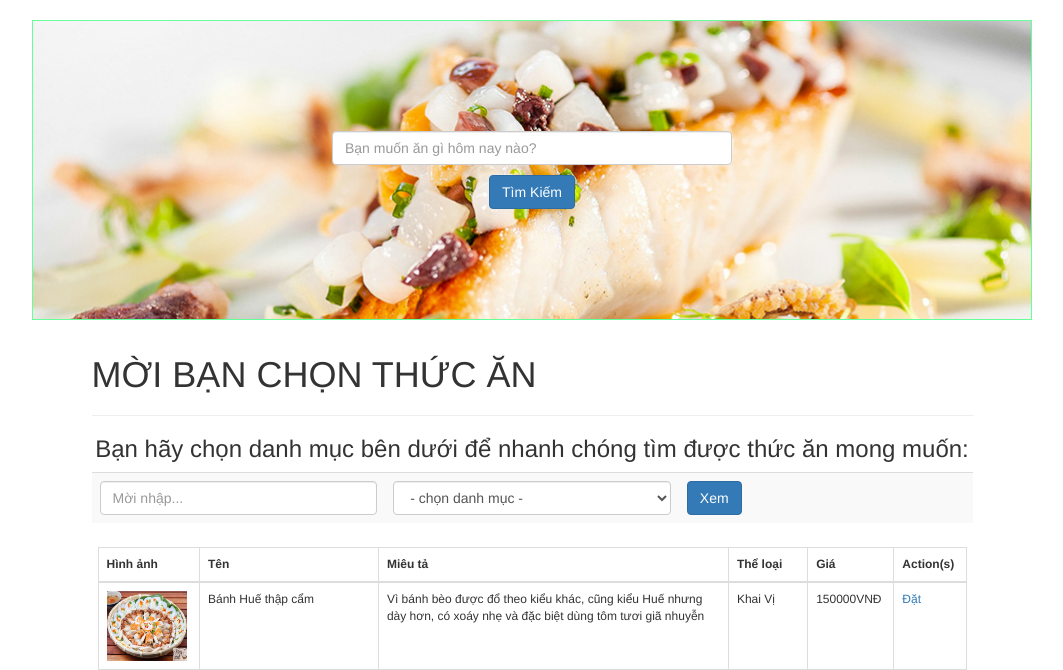
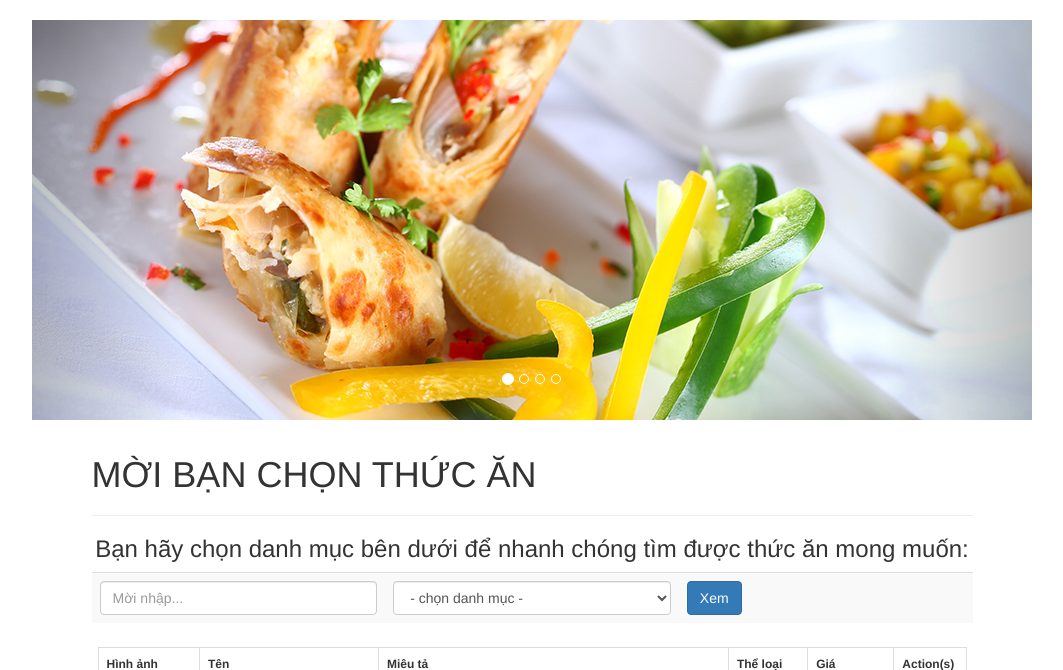
Before and after one commit to vankien96/CongNgheWeb, a PHP site: page /foodzone.php in a window 1280 px wide. Shown: the part 66-736 px from the top of the page, without its empty margins (108-1171 px from the left). Run offline with PHP 8.4, Linux system fonts and the light colour scheme; data comes from the database, SQL or seed files in the repository; some web fonts are replaced.

Commit message:
change foodzone

```diff
--- a/foodzone.php
+++ b/foodzone.php
@@ -66,12 +66,44 @@ or die("A problem has occured ... \n" . "Our team is working on it at the moment
         </ul>
       </div>
     </nav>
-  <div id="header" align="center">
-    <div id="SearchType" class="form-group" style="width: 400px" align="center">
-        <input class = "form-control" type="text" name="search" placeholder="Bạn muốn ăn gì hôm nay nào?">
-        <button class="btn btn-primary" type="submit" value="submit" name="submit" style="margin-top: 10px">Tìm Kiếm</button>
+  <div id="myCarousel" class="carousel slide" data-ride="carousel">
+      <!-- Indicators -->
+      <ol class="carousel-indicators">
+        <li data-target="#myCarousel" data-slide-to="0" class="active"></li>
+        <li data-target="#myCarousel" data-slide-to="1"></li>
+        <li data-target="#myCarousel" data-slide-to="2"></li>
+        <li data-target="#myCarousel" data-slide-to="3"></li>
+      </ol>
+
+      <!-- Wrapper for slides -->
+      <div class="carousel-inner">
+        <div class="item active">
+          <img src="images/1.jpg" alt="Los Angeles" height="150" width="1000">
+        </div>
+
+        <div class="item">
+          <img src="images/2.jpg" alt="Chicago" height="150" width="1000">
+        </div>
+
+        <div class="item">
+          <img src="images/3.jpg" alt="New York" height="150" width="1000">
+        </div>
+
+        <div class="item">
+          <img src="images/4.jpg" alt="New York" height="150" width="1000">
+        </div>
+      </div>
+
+      <!-- Left and right controls -->
+      <a class="left carousel-control" href="#myCarousel" data-slide="prev">
+        <span class="glyphicon glyphicon-chevron-left"></span>
+        <span class="sr-only">Previous</span>
+      </a>
+      <a class="right carousel-control" href="#myCarousel" data-slide="next">
+        <span class="glyphicon glyphicon-chevron-right"></span>
+        <span class="sr-only">Next</span>
+      </a>
     </div>
-  </div>
 <div id="center">
  <h1>MỜI BẠN CHỌN THỨC ĂN</h1>
  <hr>
```
